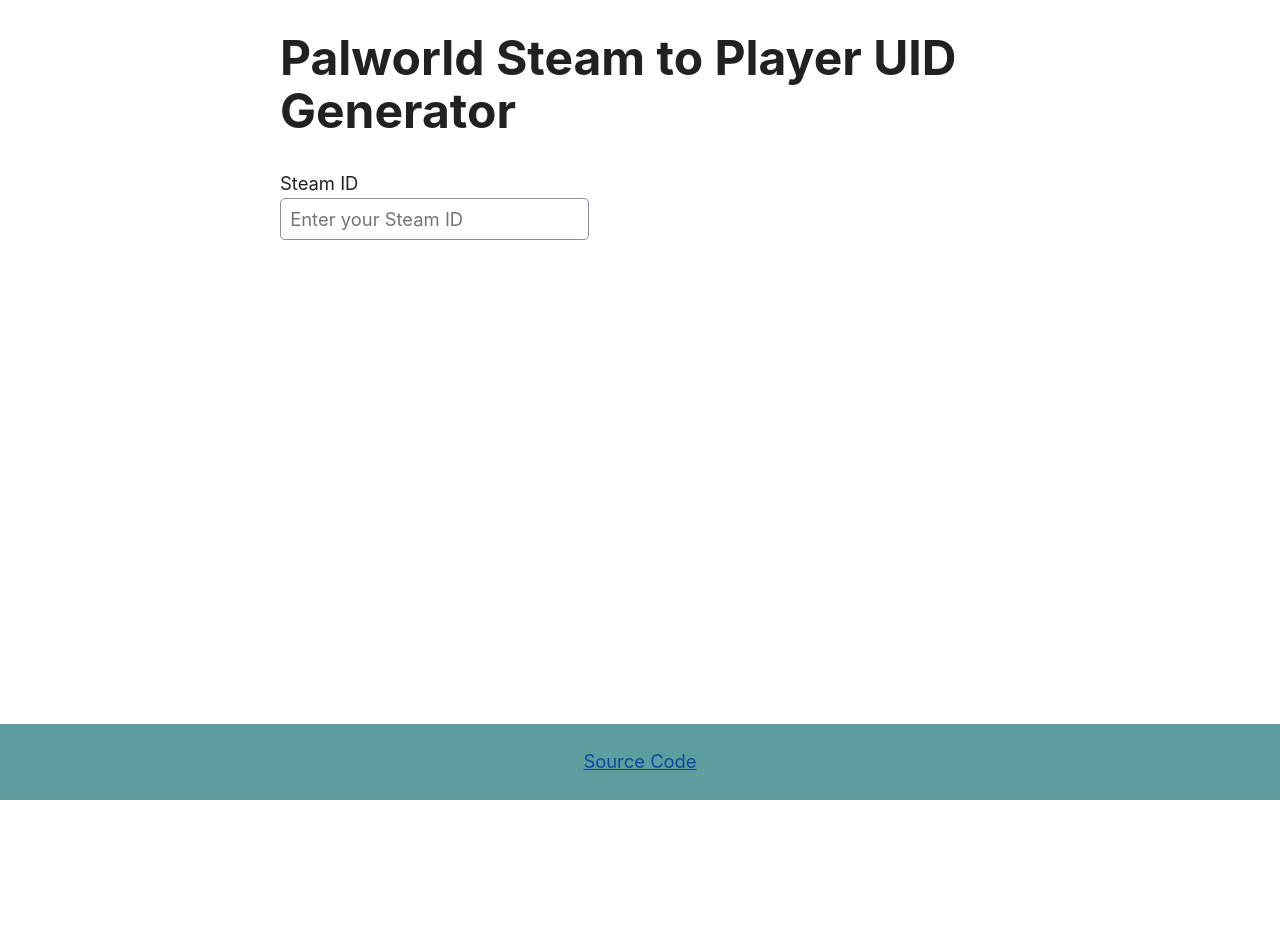
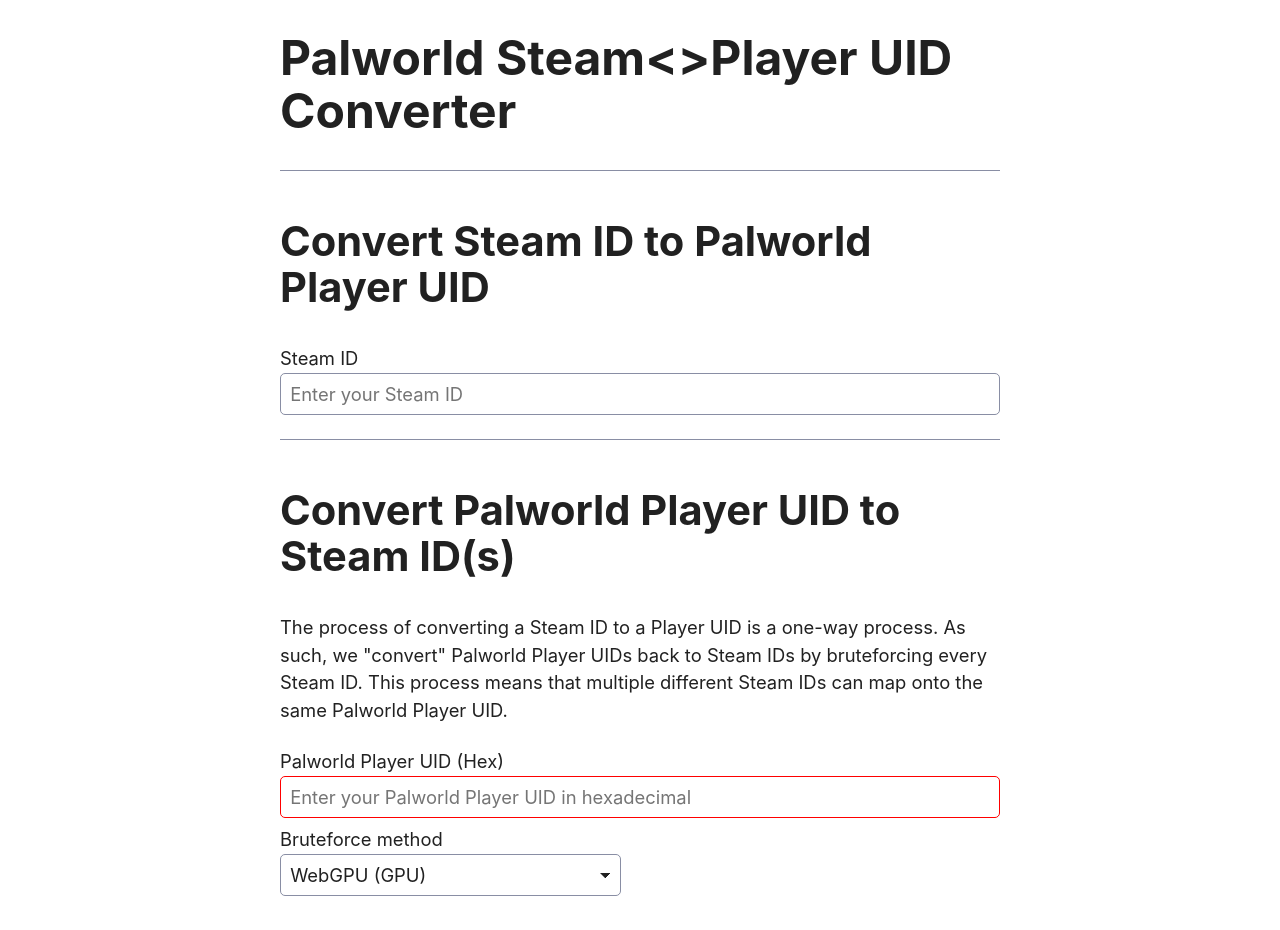
Before and after one commit to cheahjs/palworld-steam-id-to-player-uid, a Vue app: page / in a window 1280 px wide. Shown: the top 930 px of the page. Before the commit the page ends 800 px from the top, so only its background shows below. Built offline with nearby package versions, Linux system fonts and the light colour scheme.

Commit message:
wip: pal to steam (web worker)

```diff
--- a/package.json
+++ b/package.json
@@ -27,6 +27,7 @@
     "@vue/eslint-config-prettier": "^8.0.0",
     "@vue/eslint-config-typescript": "^12.0.0",
     "@vue/tsconfig": "^0.5.1",
+    "@webgpu/types": "^0.1.40",
     "eslint": "^8.49.0",
     "eslint-plugin-vue": "^9.17.0",
     "npm-run-all2": "^6.1.1",
--- a/src/App.vue
+++ b/src/App.vue
@@ -1,24 +1,19 @@
 <script setup lang="ts">
-import Form from './components/Form.vue'
+import SteamToPal from './components/SteamToPal.vue';
+import PalToSteam from './components/PalToSteam.vue';
 </script>
 
 <template>
-  <h1>Palworld Steam to Player UID Generator</h1>
+  <header>
+    <h1>Palworld Steam&lt;&gt;Player UID Converter</h1>
+  </header>
+  <hr/>
   <div id="app">
-    <Form />
+    <SteamToPal />
+    <hr>
+    <PalToSteam />
   </div>
-  <div class="footer">
+  <footer>
     <p><a href="https://github.com/cheahjs/palworld-steam-id-to-player-uid">Source Code</a></p>
-  </div>
+  </footer>
 </template>
-
-<style scoped>
-.footer {
-  position: fixed;
-  left: 0;
-  bottom: 0;
-  width: 100%;
-  text-align: center;
-  background-color: cadetblue;
-}
-</style>
--- /dev/null
+++ b/src/components/PalToSteam.vue
@@ -0,0 +1,202 @@
+<script setup lang="ts">
+import { ref } from 'vue'
+import BruteforceWorker from '../worker/PalToSteamWorker?worker'
+import Long from 'long';
+// import computeShaderString from './compute_shader.wgsl?raw'
+
+const playerUidInput = ref('')
+const bruteforcing = ref(false)
+const bruteforceMethod = ref('webgpu')
+const webgpuAvailable = !!navigator.gpu
+const threadsAvailable = navigator.hardwareConcurrency
+const webworkersThreadCount = ref(threadsAvailable)
+const webworkersProgress = ref([{ current: 0, start: 0, end: 0 }])
+const foundSteamIds = ref([0])
+
+const steamAccountIdToString = (accountId: number) => {
+  return Long.fromBits(accountId, 17825793, true).toString()
+}
+
+const playerUidToSteamId = async () => {
+  console.log('Brute forcing player UID to Steam ID', playerUidInput)
+  bruteforcing.value = true
+
+  if (bruteforceMethod.value == 'webgpu') {
+    // await webgpuBruteForce(parseInt(playerUidInput.value, 16))
+  } else if (bruteforceMethod.value == 'webworkers') {
+    await webworkerBruteForce(parseInt(playerUidInput.value, 16))
+  }
+}
+
+const webworkerBruteForce = async (target: number) => {
+  const stride = Math.floor(2 ** 32 / webworkersThreadCount.value)
+  webworkersProgress.value = []
+  foundSteamIds.value = []
+  const tasks = []
+  for (let i = 0; i < webworkersThreadCount.value; i++) {
+    webworkersProgress.value.push({ current: 0, start: 0, end: 0 })
+    const worker = new BruteforceWorker()
+    const start = i * stride
+    const end = i == webworkersThreadCount.value - 1 ? 2 ** 32 + 1 : (i + 1) * stride
+    worker.postMessage({
+      target: target,
+      start: start,
+      end: end,
+    })
+    tasks.push(new Promise((resolve, reject) => {
+      worker.onmessage = (e) => {
+        if (e.data.progress) {
+          webworkersProgress.value[i] = e.data.progress
+        } else if (e.data.accountId) {
+          console.log('Steam ID found', e.data.accountId)
+          foundSteamIds.value.push(e.data.accountId)
+        } else if (e.data.type == 'done') {
+          console.log(`Worker ${i} done`)
+          worker.terminate()
+          resolve(null)
+        }
+      }
+      return void 0
+    }))
+  }
+  await Promise.all(tasks)
+}
+
+const webgpuBruteForce = async (target: number) => {
+  // // Setup WebGPU for compute shader
+  // const adapter = await navigator.gpu?.requestAdapter()
+  // const device = await adapter?.requestDevice()
+  // if (!device) {
+  //   console.error('WebGPU not supported')
+  //   alert('WebGPU not supported')
+  //   return
+  // }
+  // const module = device.createShaderModule({
+  //   label: 'text hash module',
+  //   code: computeShaderString,
+  // });
+
+  // const pipeline = device.createComputePipeline({
+  //   label: 'text hash pipeline',
+  //   layout: 'auto',
+  //   compute: {
+  //     module,
+  //     entryPoint: 'hash',
+  //   },
+  // });
+
+  // const input = new Float32Array([1, 3, 5]);
+
+  // // create a buffer on the GPU to hold our computation
+  // // input and output
+  // const workBuffer = device.createBuffer({
+  //   label: 'work buffer',
+  //   size: input.byteLength,
+  //   usage: GPUBufferUsage.STORAGE | GPUBufferUsage.COPY_SRC | GPUBufferUsage.COPY_DST,
+  // });
+  // // Copy our input data to that buffer
+  // device.queue.writeBuffer(workBuffer, 0, input);
+
+  // // create a buffer on the GPU to get a copy of the results
+  // const resultBuffer = device.createBuffer({
+  //   label: 'result buffer',
+  //   size: input.byteLength,
+  //   usage: GPUBufferUsage.MAP_READ | GPUBufferUsage.COPY_DST,
+  // });
+
+  // // Setup a bindGroup to tell the shader which
+  // // buffer to use for the computation
+  // const bindGroup = device.createBindGroup({
+  //   label: 'bindGroup for work buffer',
+  //   layout: pipeline.getBindGroupLayout(0),
+  //   entries: [
+  //     { binding: 0, resource: { buffer: workBuffer } },
+  //   ],
+  // });
+
+  // // Encode commands to do the computation
+  // const encoder = device.createCommandEncoder({
+  //   label: 'doubling encoder',
+  // });
+  // const pass = encoder.beginComputePass({
+  //   label: 'doubling compute pass',
+  // });
+  // pass.setPipeline(pipeline);
+  // pass.setBindGroup(0, bindGroup);
+  // pass.dispatchWorkgroups(input.length);
+  // pass.end();
+
+  // // Encode a command to copy the results to a mappable buffer.
+  // encoder.copyBufferToBuffer(workBuffer, 0, resultBuffer, 0, resultBuffer.size);
+
+  // // Finish encoding and submit the commands
+  // const commandBuffer = encoder.finish();
+  // device.queue.submit([commandBuffer]);
+
+  // // Read the results
+  // await resultBuffer.mapAsync(GPUMapMode.READ);
+  // const result = new Float32Array(resultBuffer.getMappedRange().slice());
+  // resultBuffer.unmap();
+
+  // console.log('input', input);
+  // console.log('result', result);
+}
+
+const getProgressValue = (progress: { current: number, start: number, end: number }) => {
+  return progress.current == progress.start ? 0 : ((progress.current - progress.start) / (progress.end - progress.start) * 100)
+}
+
+const getSteamProfileUrl = (steamId: number) => {
+  return `https://steamcommunity.com/profiles/${steamId}`
+}
+
+</script>
+
+<template>
+  <div>
+    <h2>Convert Palworld Player UID to Steam ID(s)</h2>
+    <p>The process of converting a Steam ID to a Player UID is a one-way process. As such, we "convert" Palworld Player
+      UIDs back to Steam IDs by bruteforcing every Steam ID. This process means that multiple different Steam IDs can map
+      onto the same Palworld Player UID.</p>
+    <form @submit.prevent="playerUidToSteamId" v-if="!bruteforcing">
+      <label class="label">Palworld Player UID (Hex)</label>
+      <input v-model="playerUidInput" type="text" placeholder="Enter your Palworld Player UID in hexadecimal" required
+        minlength="8" maxlength="8" pattern="[0-9a-fA-F]{8}" /><br />
+      <label class="label">Bruteforce method</label>
+      <select v-model="bruteforceMethod">
+        <option v-if="webgpuAvailable" value="webgpu">WebGPU (GPU)</option>
+        <option value="webworkers">Web Workers (CPU) - VERY SLOW!</option>
+      </select><br />
+      <label v-if="bruteforceMethod == 'webworkers'" class="label">Number of Web Workers</label>
+      <input v-if="bruteforceMethod == 'webworkers'" type="number" min="1" step="1"
+        v-model="webworkersThreadCount" /><br />
+      <button type="submit">Convert</button>
+    </form>
+    <div v-else>
+      <p>Bruteforcing Steam IDs that match UID {{ playerUidInput }} ({{ parseInt(playerUidInput, 16) }})...</p>
+      <p>This process may take a while. Please be patient.</p>
+      <h3>Found Steam IDs</h3>
+      <ul>
+        <li v-for="steamId in foundSteamIds" :key="steamId"><a :href="getSteamProfileUrl(steamId)">{{ steamAccountIdToString(steamId) }}</a></li>
+      </ul>
+      <h3>Status</h3>
+      <ul v-if="bruteforceMethod == 'webworkers'">
+        <li v-for="progress in webworkersProgress" :key="progress.start">{{ progress.current - progress.start }}/{{
+          progress.end - progress.start }} ({{ ((progress.current - progress.start) / (progress.end - progress.start) *
+    100).toPrecision(5)
+  }}%) <progress max="100" :value="getProgressValue(progress)" />
+        </li>
+      </ul>
+    </div>
+  </div>
+</template>
+
+<style scoped>
+input {
+  width: 100%;
+}
+
+input:invalid {
+  border-color: red;
+}
+</style>
--- a/src/components/Form.vue
+++ b/src/components/SteamToPal.vue
@@ -23,6 +23,7 @@
 
 <template>
   <div>
+    <h2>Convert Steam ID to Palworld Player UID</h2>
     <label class="label">Steam ID</label>
     <input v-model="steamId" type="text" placeholder="Enter your Steam ID" /><br />
     <pre v-if="steamId">
@@ -31,3 +32,9 @@
 Palworld Player UID (Decimal - RCON): {{ playerUidDecimal }}</pre>
   </div>
 </template>
+
+<style scoped>
+input {
+  width: 100%;
+}
+</style>
--- /dev/null
+++ b/src/worker/PalToSteamWorker.ts
@@ -0,0 +1,47 @@
+import Long from 'long'
+import { city64 } from '../lib/bling.js'
+
+const steamIdToPlayerUid = (steamId: string) => {
+    const hash = city64(steamId)
+    return ((hash.getLowBitsUnsigned() + hash.getHighBitsUnsigned() * 23) & 0xffffffff) >>> 0
+}
+
+const steamAccountIdToBuf = (accountId: number) => {
+    return Long.fromBits(accountId, 17825793, true).toString()
+}
+
+const reportEvery = 50000;
+
+onmessage = (event) => {
+    const target: number = event.data.target
+    const start: number = event.data.start
+    const end: number = event.data.end
+    console.log('worker start', start, end, target)
+    for (let i = start; i < end; i++) {
+        if ((i - start) % reportEvery === 0) {
+            postMessage({
+                type: 'progress',
+                progress: {
+                    current: i,
+                    start: start,
+                    end: end,
+                },
+            })
+        }
+        if (steamIdToPlayerUid(steamAccountIdToBuf(i)) === target) {
+            postMessage({
+                type: 'found',
+                accountId: i,
+            })
+        }
+    }
+    postMessage({ type: 'done' })
+    postMessage({
+        type: 'progress',
+        progress: {
+            current: end,
+            start: start,
+            end: end,
+        },
+    })
+}
--- a/tsconfig.app.json
+++ b/tsconfig.app.json
@@ -9,6 +9,7 @@
     "baseUrl": ".",
     "paths": {
       "@/*": ["./src/*"]
-    }
+    },
+    "types": ["@webgpu/types"]
   }
 }
```
Also changed, not shown: 2 other files (tests, documents, lock files or other folders).
